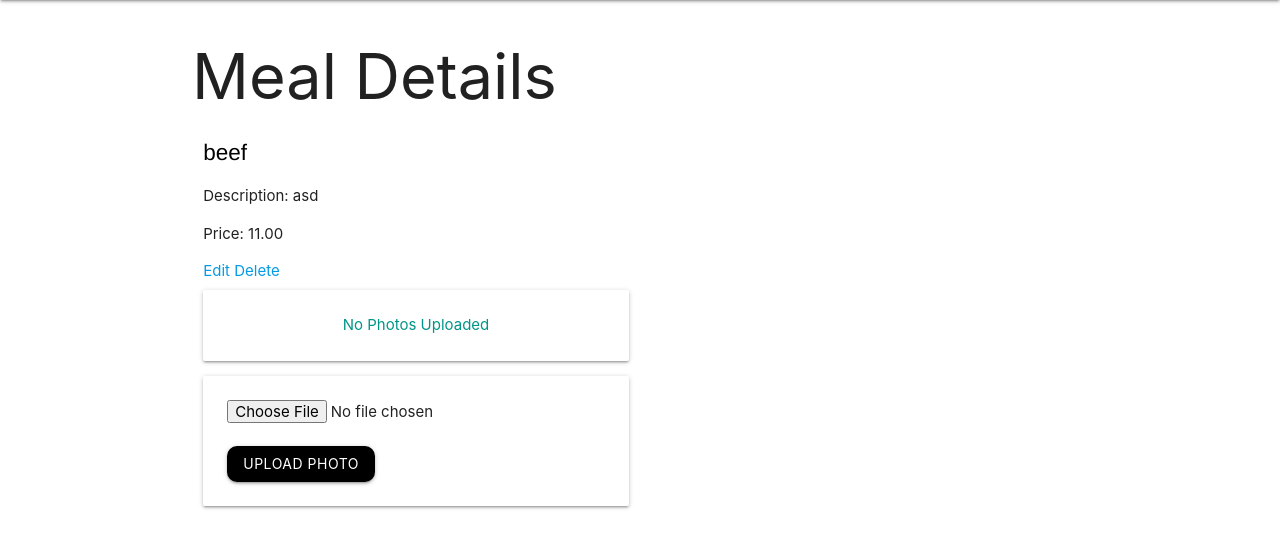
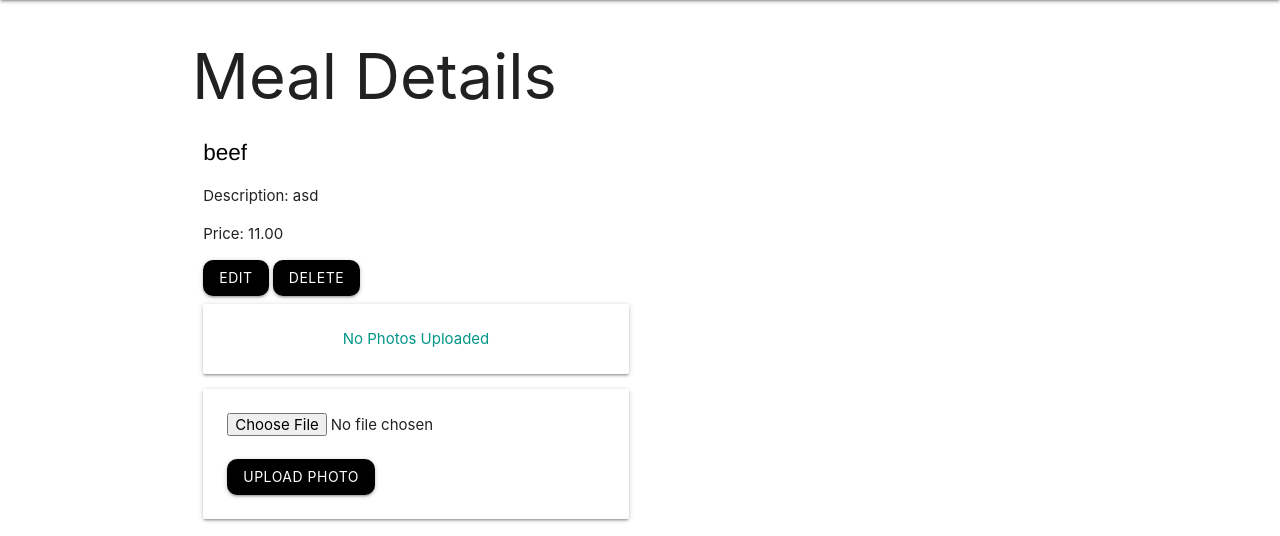
Before and after one commit to davebenner14/Gym-Buddy, a Django app: page /meals/2/ in a window 1280 px wide. Shown: the part 64-600 px from the top of the page. Run offline with Django 4.2, Linux system fonts and the light colour scheme; data comes from the database, SQL or seed files in the repository.

Commit message:
fix the other pages button

```diff
--- a/main_app/templates/main_app/exercise_detail.html
+++ b/main_app/templates/main_app/exercise_detail.html
@@ -11,8 +11,12 @@
         <p>Description: {{exercise.description}}</p>
       </div>
       <div class="card-action">
+        <button class="btn">
         <a href="{% url 'exercises_update' exercise.id %}">Edit</a>
+      </button>
+      <button class="btn">
         <a href="{% url 'exercises_delete' exercise.id %}">Delete</a>
+      </button>
       </div>
     </div>
 
--- a/main_app/templates/main_app/meal_detail.html
+++ b/main_app/templates/main_app/meal_detail.html
@@ -10,8 +10,12 @@
         <p>Description: {{ meal.description }}</p>
         <p>Price: {{ meal.price }}</p>
         <div class="card-action">
+          <button class="btn">
           <a href="{% url 'meals_update' meal.id %}">Edit</a>
+        </button>
+          <button class="btn">
           <a href="{% url 'meals_delete' meal.id %}">Delete</a>
+        </button>
         </div>
       </div>
       {% for photo in meal.photo_set.all %}
```
